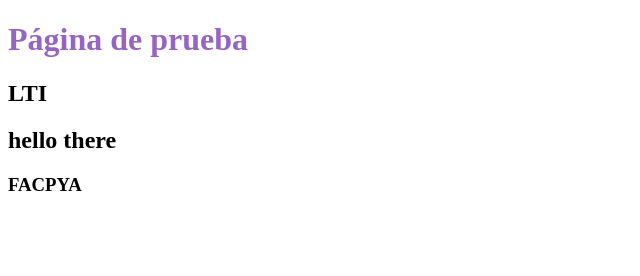
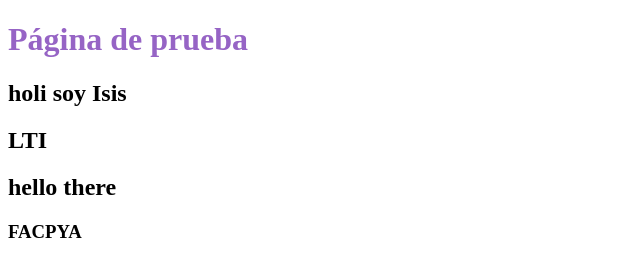
Before and after one commit to IsisMarcela/pagina, a plain HTML site: page index.html in a window 1280 px wide. Shown: the whole page, without its empty margins (0-640 px from the left). Drawn offline with Linux system fonts and the light colour scheme.

Commit message:
Add nombre

```diff
--- a/index.html
+++ b/index.html
@@ -8,7 +8,7 @@
 </head>
 <body>
     <h1 style="color: rgb(150, 100, 197);" id="header">Página de prueba</h1>
-    <h2 hidden lang="es">Isis</h2>
+    <h2 lang="es">holi soy Isis</h2>
     <h2 tabindex="1" class="h2_nice borde">LTI</h2>
     <h2 tabindex="2" lang="en">hello there</h2>
     <h3>FACPYA</h3>
```
